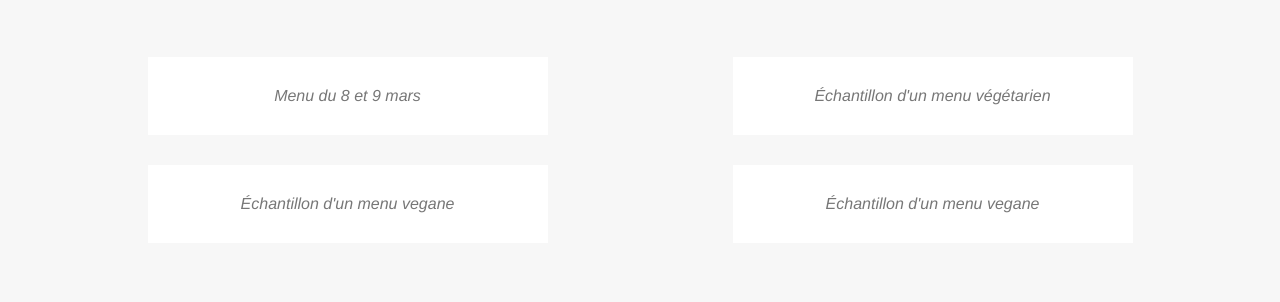
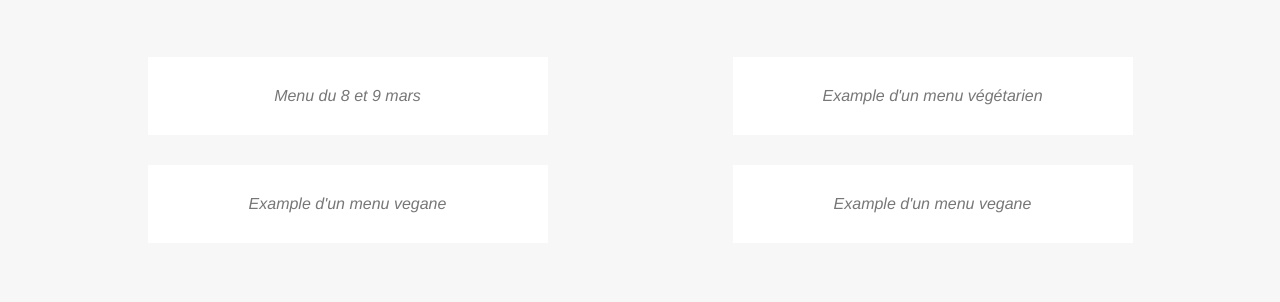
Before and after one commit to yogibelly/fr, a Jekyll site: the page built from _posts/2016-01-11-project-5.markdown, in a window 1280 px wide and 900 px high, scrolled down 2741 px. Shown: the part 173-475 px from the top of the window. Built offline with Jekyll 4.4.1, drawn with Linux system fonts in a browser that asks for light colours; some web fonts are replaced.

Commit message:
added ion leaf

```diff
--- a/_includes/portfolio_grid.html
+++ b/_includes/portfolio_grid.html
@@ -76,7 +76,7 @@
                         </a>
                         <div class="portfolio-caption">
                             <!--<h4>{{ post.title }}</h4>-->
-                            <p class="text-muted">Échantillon d'un menu végétarien</p>
+                            <p class="text-muted">Example d'un menu végétarien</p>
                         </div>
                     </div>
                 </div>
@@ -93,7 +93,7 @@
                         </a>
                         <div class="portfolio-caption">
                             <!--<h4>{{ post.title }}</h4>-->
-                            <p class="text-muted">Échantillon d'un menu vegane</p>
+                            <p class="text-muted">Example d'un menu vegane</p>
                         </div>
                     </div>
                     <div class="col-md-6 col-sm-6 portfolio-item">
@@ -107,7 +107,7 @@
                         </a>
                         <div class="portfolio-caption">
                             <!--<h4>{{ post.title }}</h4>-->
-                            <p class="text-muted">Échantillon d'un menu vegane</p>
+                            <p class="text-muted">Example d'un menu vegane</p>
                         </div>
                     </div>
                 </div>
--- a/_posts/2016-01-09-project-3.markdown
+++ b/_posts/2016-01-09-project-3.markdown
@@ -17,7 +17,7 @@ description:
           <a class="list-group-item" href="#"><i class="fa fa-pencil fa-fw"></i>&nbsp; Applications</a>
           <a class="list-group-item" href="#"><i class="fa fa-cog fa-fw"></i>&nbsp; Settings</a>
       </div>-->
-            <h2 class="service-heading text-center text-muted">Échantillon d'un menu végétarien</h2>
+            <h2 class="service-heading text-center text-muted">Example d'un menu végétarien</h2>
       <br><br>
       <h3 class="service-heading text-center text-white">Kamal Kakhdi Kofta Curry <!--<abbr title="Vegan" class="vegetarianicon">Ⓥ</abbr>--> </h3>
                 <p class="text-white">Ces brochettes végétariennes sont faites avec la racine de lotus râpé, pommes de terre , le tofu et farine de pois chiche, lentement mijotés dans une sauce parfumée aromatisé avec gingembre frais, le paprika, le curcuma, le cumin et la cannelle.</p>
--- a/_posts/2016-01-10-project-4.markdown
+++ b/_posts/2016-01-10-project-4.markdown
@@ -17,7 +17,7 @@ description:
           <a class="list-group-item" href="#"><i class="fa fa-pencil fa-fw"></i>&nbsp; Applications</a>
           <a class="list-group-item" href="#"><i class="fa fa-cog fa-fw"></i>&nbsp; Settings</a>
       </div>-->
-      <h2 class="service-heading text-center text-muted">Échantillon d'un menu vegane</h2>
+      <h2 class="service-heading text-center text-muted">Example d'un menu vegane</h2>
       <br><br>
       <h3 class="service-heading text-center text-white">Ghiya and Tauri Ki Sabzi <!--<abbr title="Vegan" class="vegetarianicon">Ⓥ</abbr>--> </h3>
                 <p class="text-white">Un curry parfumé de base de tomate avec opo courge, courgettes et pommes de terre.</p>
--- a/_posts/2016-01-11-project-5.markdown
+++ b/_posts/2016-01-11-project-5.markdown
@@ -17,7 +17,7 @@ description:
           <a class="list-group-item" href="#"><i class="fa fa-pencil fa-fw"></i>&nbsp; Applications</a>
           <a class="list-group-item" href="#"><i class="fa fa-cog fa-fw"></i>&nbsp; Settings</a>
       </div>-->
-            <h2 class="service-heading text-center text-muted">Échantillon d'un menu vegane</h2>
+            <h2 class="service-heading text-center text-muted">Example d'un menu vegane</h2>
       <br><br>
       <h3 class="service-heading text-center text-white">Lal Masoor &amp; Moong Dal</h3>
         <p class="text-white">Un dal de lentilles jaune et rouge à base de gingembre, le curcuma, les tomates et la coriandre fraîche</p>
```
